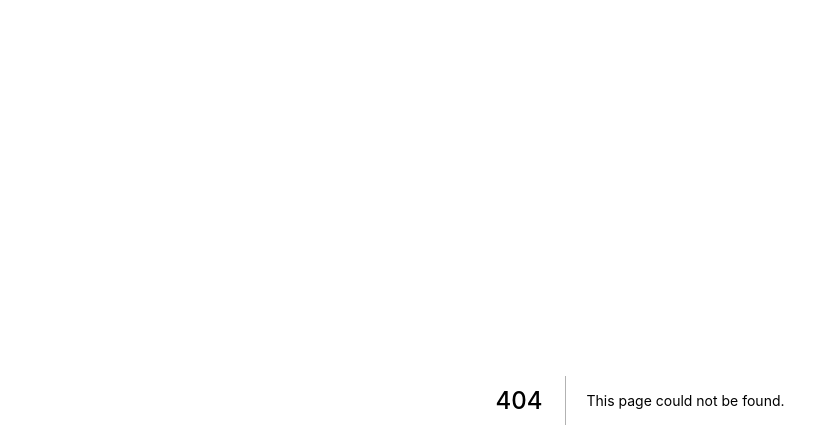
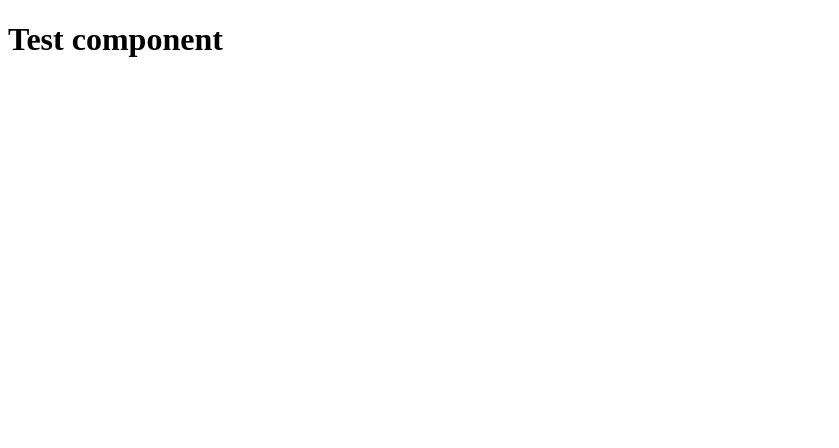
Before and after one commit to tsoisauce/fuzzy-potato, a Next.js app: page /test in a window 1280 px wide. Before the commit this address had no page. Shown: the top 448 px of the page, without its empty margins (0-839 px from the left). Built offline with nearby package versions, Linux system fonts and the light colour scheme.

Commit message:
test functional component

```diff
--- /dev/null
+++ b/pages/test.js
@@ -0,0 +1,10 @@
+import React from 'react'
+
+ const Test = () => (
+    <div>
+      <h1>Test component</h1>
+    </div>
+)
+
+
+export default Test;
```
